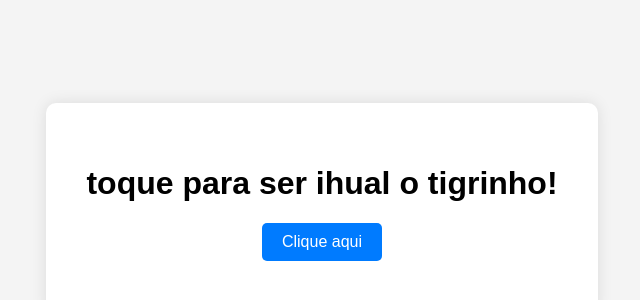
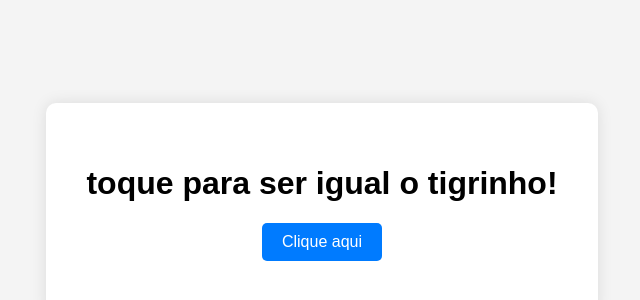
Before and after one commit to Thallys28/sites01, a plain HTML site: page index.html in a window 1280 px wide. Shown: the part 190-490 px from the top of the page, 318-958 px from the left. Drawn offline with Linux system fonts and the light colour scheme.

Commit message:
Update index.html

```diff
--- a/index.html
+++ b/index.html
@@ -8,7 +8,7 @@
 </head>
 <body>
   <div class="container">
-    <h1>toque para ser ihual o tigrinho!</h1>
+    <h1>toque para ser igual o tigrinho!</h1>
     <button id="meuBotao">Clique aqui</button>
     <p id="mensagem"></p>
   </div>
```
